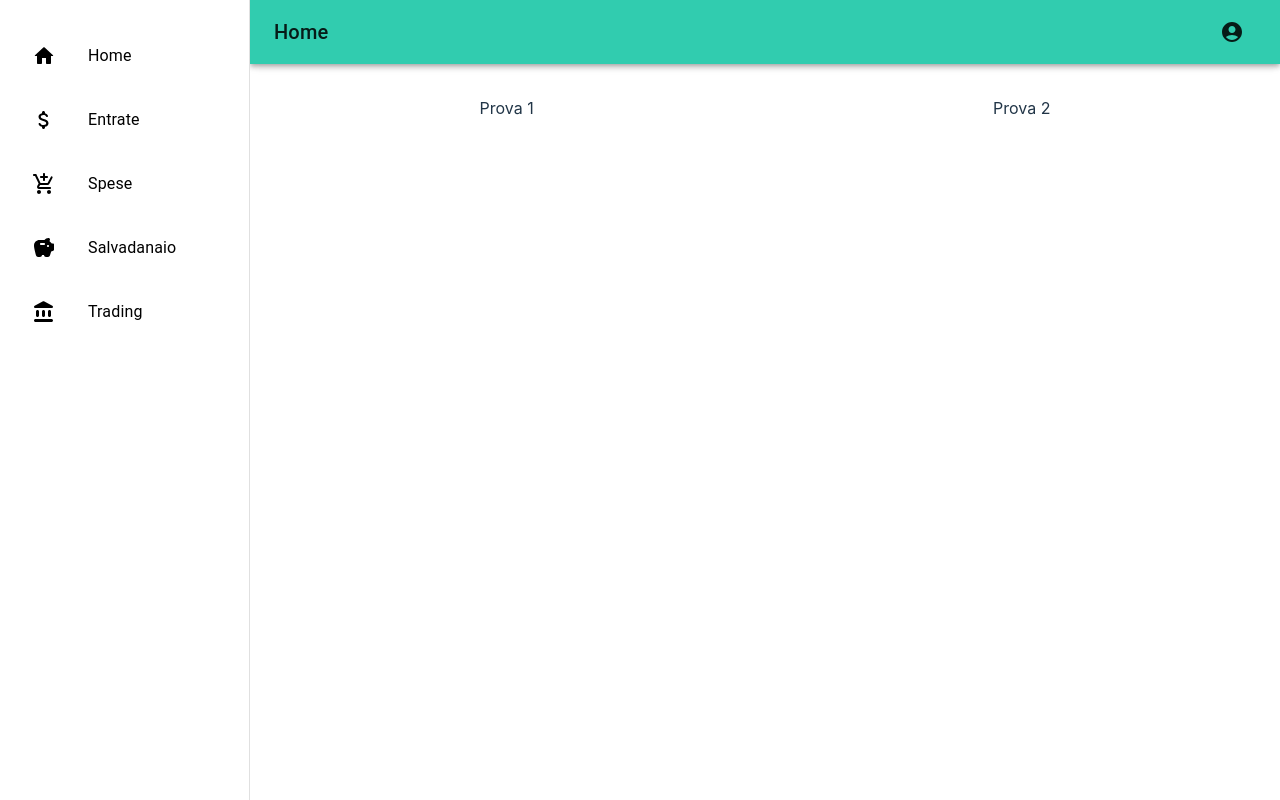
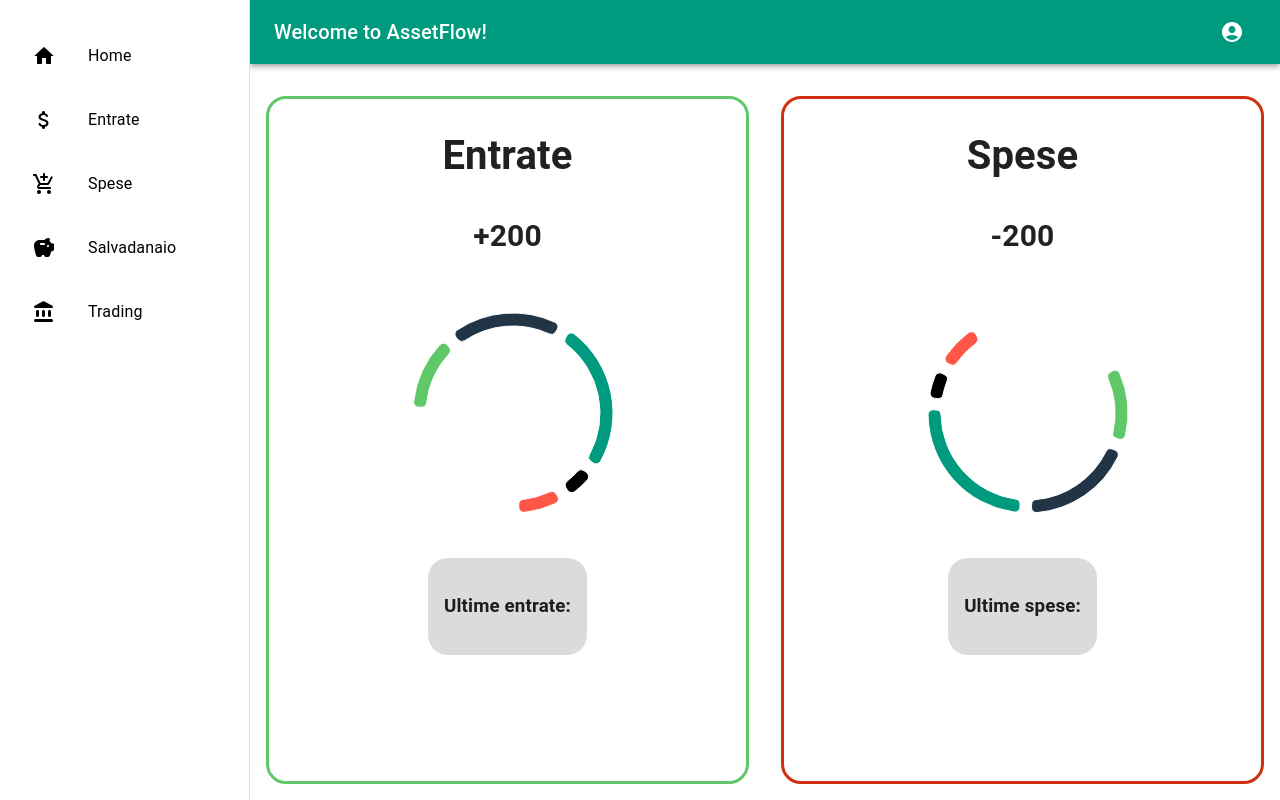
Before and after one commit to FLopriore/AssetFlow, a React (Vite) app in the folder client/: page / in a window 1280 px wide. Built offline with nearby package versions, Linux system fonts and the light colour scheme.

Commit message:
added home page layout

```diff
--- a/client/src/App.jsx
+++ b/client/src/App.jsx
@@ -1,7 +1,8 @@
 import MenuAppBar from './components/AppBar'
 import './App.css'
 import Sidebar from './components/Sidebar'
-import { Box } from '@mui/material'
+import { Box, Grid } from '@mui/material'
+import { IncomePie, ExpensePie } from './components/PieChart'
 
 function App() {
 
@@ -11,12 +12,56 @@ function App() {
       <Sidebar className='sidebar'/>
       <Box className='main-content' id='homebox'>
         <MenuAppBar id='appbar-h'/>
-          <Box sx={{display: 'flex', flexDirection: 'row', flexGrow: 1, height: '100%'}}>
-            <Box sx={{flexGrow: 1}}>
-                <p>Prova 1</p>
+          <Box sx={{display: 'flex', flexDirection: 'row', flexGrow: 1, height: '90%'}}>
+            <Box sx={{
+              flexGrow: 1, border: '3px solid',
+              borderColor: '#61c86a', margin: '1rem',
+              borderRadius: '20px',
+              }}>
+              <Grid container direction='column' alignItems='center'>
+                <Grid item >
+                  <h1>Entrate</h1>
+                </Grid>
+                <Grid item>
+                  <h2>+200</h2>
+                </Grid>
+                <Grid item>
+                  <IncomePie />
+                </Grid>
+                <Grid item display='flex' alignItems='stretch'>
+                  <Box sx={{
+                    borderRadius: '20px',
+                    bgcolor: '#dbdbdb',
+                    padding: '1rem',
+                    textAlign: 'center'
+                    }}>
+                      <h3>Ultime entrate:</h3>
+                  </Box>
+                </Grid>
+              </Grid>
             </Box>
-            <Box sx={{flexGrow: 1}}>
-              <p>Prova 2</p>
+            <Box sx={{flexGrow: 1, border: '3px solid', borderColor: '#CE310E', margin: '1rem', borderRadius: '20px'}}>
+              <Grid container direction='column' alignItems='center'>
+                <Grid item >
+                  <h1>Spese</h1>
+                </Grid>
+                <Grid item>
+                  <h2>-200</h2>
+                </Grid>
+                <Grid item>
+                  <ExpensePie />
+                </Grid>
+                <Grid item display='flex' alignItems='stretch'>
+                  <Box sx={{
+                    borderRadius: '20px',
+                    bgcolor: '#dbdbdb',
+                    padding: '1rem',
+                    textAlign: 'center'
+                    }}>
+                      <h3>Ultime spese:</h3>
+                  </Box>
+                </Grid>
+              </Grid>
             </Box>
             </Box>
           </Box>
--- a/client/src/components/AppBar.jsx
+++ b/client/src/components/AppBar.jsx
@@ -26,7 +26,7 @@ export default function MenuAppBar() {
       <AppBar position="static">
         <Toolbar>
           <Typography variant="h6" component="div" sx={{ flexGrow: 1 }}>
-            Home
+            Welcome to AssetFlow!
           </Typography>
           {auth && (
             <div>
--- /dev/null
+++ b/client/src/components/PieChart.jsx
@@ -0,0 +1,60 @@
+import * as React from 'react';
+import { PieChart } from '@mui/x-charts/PieChart';
+
+export function IncomePie() {
+  return (
+    <PieChart
+      colors={['#61C86A', '#213547', '#009b7e', '##747bff', '#FF5747']}
+      series={[
+        {
+          data: [
+            { id: 0, value: 10 },
+            { id: 1, value: 15 },
+            { id: 2, value: 20 },
+            { id: 3, value: 4 },
+            { id: 4, value: 6 },
+          ],
+            innerRadius: 87,
+            outerRadius: 100,
+            paddingAngle: 5,
+            cornerRadius: 5,
+            startAngle: -90,
+            endAngle: 180,
+            cx: 150,
+            cy: 150,
+        },
+      ]}
+      width={300}
+      height={300}
+    />
+  );
+}
+
+export function ExpensePie() {
+    return (
+      <PieChart
+        colors={['#61C86A', '#213547', '#009b7e', '##747bff', '#FF5747']}
+        series={[
+          {
+            data: [
+              { id: 0, value: 10 },
+              { id: 1, value: 15 },
+              { id: 2, value: 20 },
+              { id: 3, value: 4 },
+              { id: 4, value: 6 },
+            ],
+              innerRadius: 87,
+              outerRadius: 100,
+              paddingAngle: 5,
+              cornerRadius: 5,
+              startAngle: 60,
+              endAngle: 330,
+              cx: 150,
+              cy: 150,
+          },
+        ]}
+        width={300}
+        height={300}
+      />
+    );
+  }
--- a/client/src/components/SignIn.jsx
+++ b/client/src/components/SignIn.jsx
@@ -3,16 +3,13 @@ import Avatar from '@mui/material/Avatar';
 import Button from '@mui/material/Button';
 import CssBaseline from '@mui/material/CssBaseline';
 import TextField from '@mui/material/TextField';
-import FormControlLabel from '@mui/material/FormControlLabel';
-import Checkbox from '@mui/material/Checkbox';
 import Link from '@mui/material/Link';
 import Grid from '@mui/material/Grid';
 import Box from '@mui/material/Box';
 import LockOutlinedIcon from '@mui/icons-material/LockOutlined';
 import Typography from '@mui/material/Typography';
 import Container from '@mui/material/Container';
-import { createTheme, ThemeProvider } from '@mui/material/styles';
-import { NavLink, useNavigate } from 'react-router-dom';
+import { useNavigate } from 'react-router-dom';
 
 const baseURL = 'http://localhost:3000'
 
@@ -45,7 +42,6 @@ export default function SignIn() {
 
   return (
       <Container component="main" maxWidth="xs">
-        <CssBaseline />
         <Box
           sx={{
             marginTop: 8,
@@ -54,7 +50,7 @@ export default function SignIn() {
             alignItems: 'center',
           }}
         >
-          <Avatar sx={{ m: 1, bgcolor: 'secondary.main' }}>
+          <Avatar sx={{ m: 1, bgcolor: '#009b7e' }}>
             <LockOutlinedIcon />
           </Avatar>
           <Typography component="h1" variant="h5">
@@ -85,7 +81,7 @@ export default function SignIn() {
               type="submit"
               fullWidth
               variant="contained"
-              sx={{ mt: 3, mb: 2 }}
+              sx={{ mt: 3, mb: 2, bgcolor: '#009b7e' }}
             >
               Sign In
             </Button>
--- a/client/src/components/SignUp.jsx
+++ b/client/src/components/SignUp.jsx
@@ -50,7 +50,7 @@ export default function SignUp() {
             alignItems: 'center',
           }}
         >
-          <Avatar sx={{ m: 1, bgcolor: 'secondary.main' }}>
+          <Avatar sx={{ m: 1, bgcolor: '#009b7e' }}>
             <LockOutlinedIcon />
           </Avatar>
           <Typography component="h1" variant="h5">
@@ -84,7 +84,7 @@ export default function SignUp() {
               type="submit"
               fullWidth
               variant="contained"
-              sx={{ mt: 3, mb: 2 }}
+              sx={{ mt: 3, mb: 2, bgcolor: '#009b7e' }}
             >
               Sign Up
             </Button>
--- a/client/src/index.css
+++ b/client/src/index.css
@@ -24,11 +24,6 @@ a {
 
 body {
   margin: 0;
-}
-
-h1 {
-  font-size: 3.2em;
-  line-height: 1.1;
 }
 
 button {
@@ -96,7 +91,7 @@ button:focus-visible {
 
 .main-content {
   grid-area: main-content;
-  overflow-y: scroll;
+  overflow-y: hidden;
   overflow-x: hidden;
 }
 
@@ -106,8 +101,9 @@ button:focus-visible {
   flex-wrap: wrap;
 }
 
-p {
+h1 {
   text-align: center;
+  font-size: 40px;
 }
 
 .appbar-h {
@@ -115,7 +111,7 @@ p {
   width: 100%;
 }
 
-.appbar {
-  display: flex;
-  align-items: right;
+h2 {
+  font-size: 30px;
+  margin: 0;
 }
--- a/client/src/main.jsx
+++ b/client/src/main.jsx
@@ -15,12 +15,13 @@ import Sidebar from './components/Sidebar';
 import SignUp from './components/SignUp.jsx';
 import { createTheme } from '@mui/material/styles';
 import { ThemeProvider } from '@emotion/react';
+import { CssBaseline } from '@mui/material';
 
 
-const theme = createTheme({
+export const theme = createTheme({
   palette: {
     primary: {
-      main: '#31ccaf',
+      main: '#009b7e',
     },
     secondary: {
       main: '#FF5747',
@@ -73,6 +74,7 @@ const router = createBrowserRouter([
 ReactDOM.createRoot(document.getElementById('root')).render(
   <React.StrictMode>
     <ThemeProvider theme={theme}>
+      <CssBaseline />
       <RouterProvider router={router} />
     </ThemeProvider>
   </React.StrictMode>,
```
